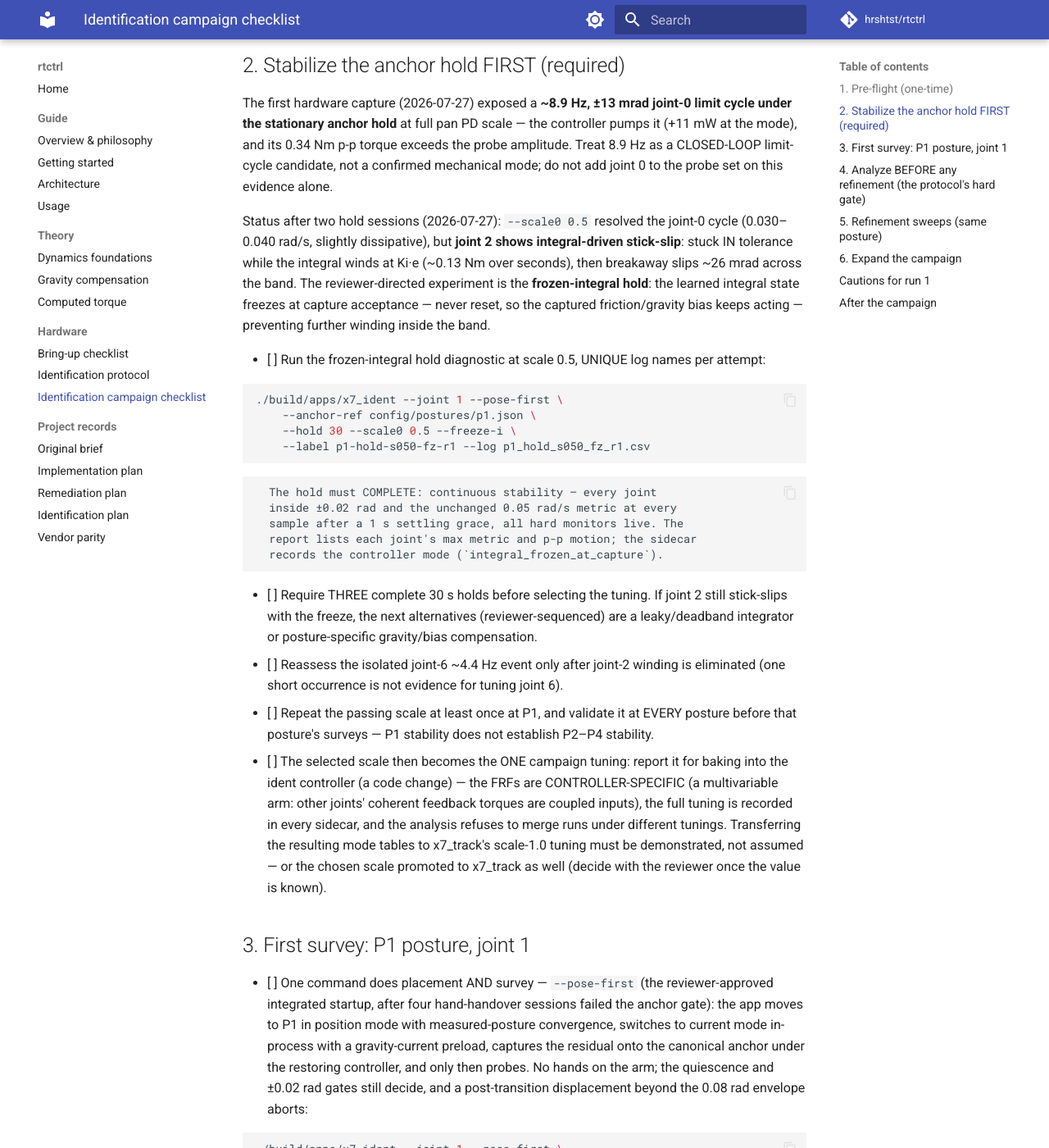
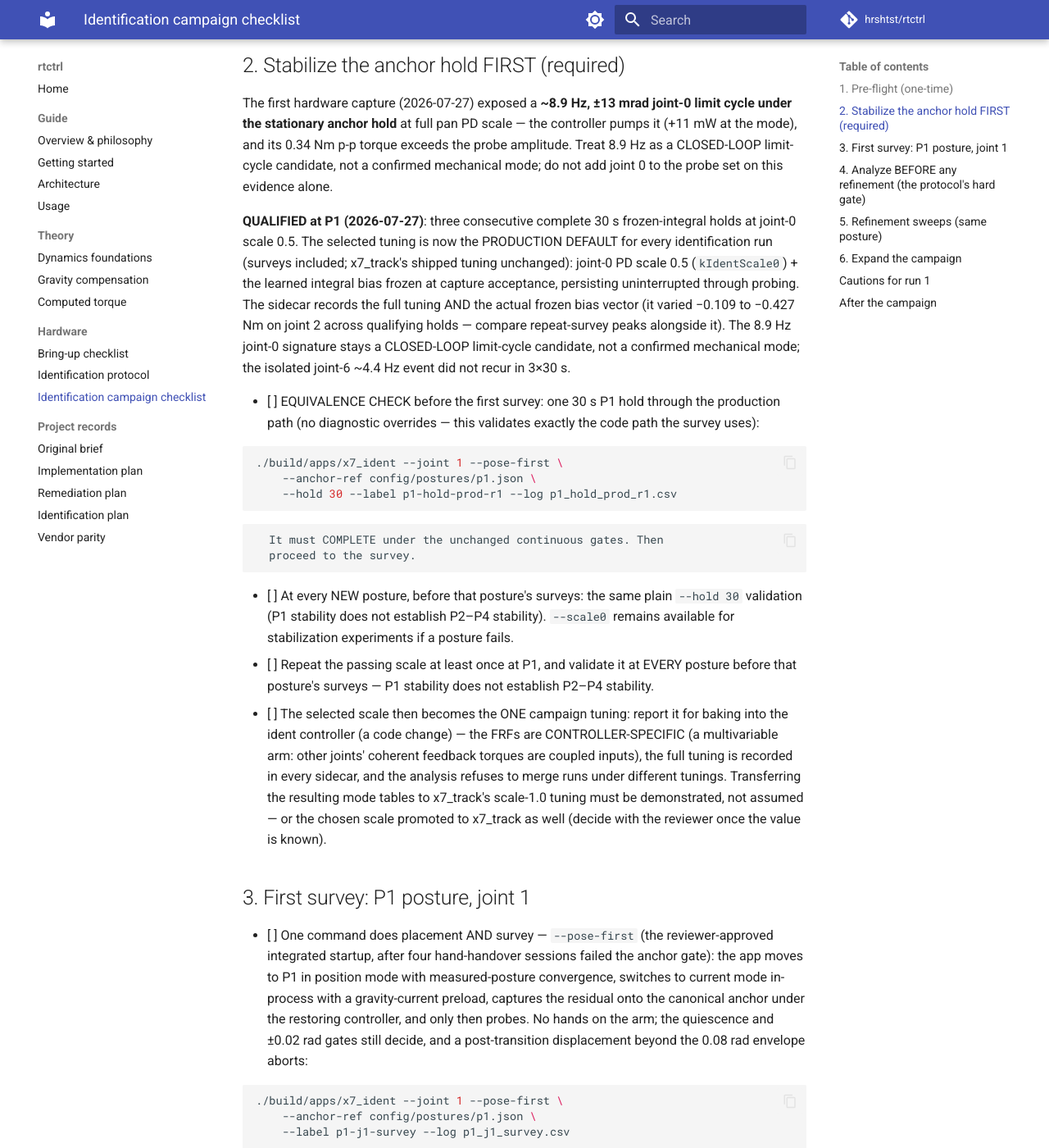
Before and after one commit to hrshtst/rtctrl, an MkDocs documentation site: the page built from docs/IDENTIFICATION_CAMPAIGN.md, in a window 1280 px wide and 1400 px high, scrolled down 521 px. Shown: the whole window at 82% size. Built offline with MkDocs 1.6.1 and Material for MkDocs 9.7.7, drawn with Linux system fonts in a browser that asks for light colours; comment, search, counter and statistics services are not loaded.

Commit message:
feat(ident): bake the qualified controller tuning into production
Qualification met (2026-07-27): three consecutive complete 30 s P1
holds. The selected tuning is now the default for EVERY identification
run, x7_track untouched:

1) kIdentScale0 = 0.5 joint-0 PD scale, identification-specific,
   applied by IdentRun always; --scale0 stays as an optional
   diagnostic override (1.0 still refused).
2) Integral frozen at capture acceptance BY DEFAULT for every
   capture-carrying run (pose-first surveys and holds); --freeze-i
   removed (it is no longer optional behavior).
3) The frozen bias persists uninterrupted through lead-in, probing,
   retries and final hold (frozen once, never unfrozen or reset).
4) The ACTUAL frozen 8-joint bias vector is recorded in the sidecar
   (observed joint-2 bias varied -0.109..-0.427 Nm across qualifying
   holds) and surfaced by the analysis as per-run state — visible for
   repeatability comparisons, never a merge criterion.
5) Plan addendum supersedes the 'shipped tuning unchanged' and
   'integrator pins the posture' statements: the CAPTURED bias pins
   the posture.
6) Production-survey test: a normal pose-first survey applies scale
   0.5, probes with the integral frozen, and records the mode, the
   gain vector and the frozen bias in the sidecar.

Campaign: production-path equivalence check (plain --hold 30) gates
the first survey; per-posture validation uses the same plain hold.
Emulator-validated: production hold and survey both run the baked
tuning (sidecar gain_scale [0.5, ...], frozen_bias_nm present).

Claude-Session: https://claude.ai/code/session_018U6gd6Z8sxPPGvah4xC6b4

````diff
--- a/docs/IDENTIFICATION_CAMPAIGN.md
+++ b/docs/IDENTIFICATION_CAMPAIGN.md
@@ -28,37 +28,34 @@ its 0.34 Nm p-p torque exceeds the probe amplitude. Treat 8.9 Hz as a
 CLOSED-LOOP limit-cycle candidate, not a confirmed mechanical mode; do
 not add joint 0 to the probe set on this evidence alone.
 
-Status after two hold sessions (2026-07-27): `--scale0 0.5` resolved
-the joint-0 cycle (0.030–0.040 rad/s, slightly dissipative), but
-**joint 2 shows integral-driven stick-slip**: stuck IN tolerance while
-the integral winds at Ki·e (~0.13 Nm over seconds), then breakaway
-slips ~26 mrad across the band. The reviewer-directed experiment is
-the **frozen-integral hold**: the learned integral state freezes at
-capture acceptance — never reset, so the captured friction/gravity
-bias keeps acting — preventing further winding inside the band.
+**QUALIFIED at P1 (2026-07-27)**: three consecutive complete 30 s
+frozen-integral holds at joint-0 scale 0.5. The selected tuning is now
+the PRODUCTION DEFAULT for every identification run (surveys included;
+x7_track's shipped tuning unchanged): joint-0 PD scale 0.5
+(`kIdentScale0`) + the learned integral bias frozen at capture
+acceptance, persisting uninterrupted through probing. The sidecar
+records the full tuning AND the actual frozen bias vector (it varied
+−0.109 to −0.427 Nm on joint 2 across qualifying holds — compare
+repeat-survey peaks alongside it). The 8.9 Hz joint-0 signature stays
+a CLOSED-LOOP limit-cycle candidate, not a confirmed mechanical mode;
+the isolated joint-6 ~4.4 Hz event did not recur in 3×30 s.
 
-- [ ] Run the frozen-integral hold diagnostic at scale 0.5, UNIQUE log
-      names per attempt:
+- [ ] EQUIVALENCE CHECK before the first survey: one 30 s P1 hold
+      through the production path (no diagnostic overrides — this
+      validates exactly the code path the survey uses):
 
   ```sh
   ./build/apps/x7_ident --joint 1 --pose-first \
       --anchor-ref config/postures/p1.json \
-      --hold 30 --scale0 0.5 --freeze-i \
-      --label p1-hold-s050-fz-r1 --log p1_hold_s050_fz_r1.csv
+      --hold 30 --label p1-hold-prod-r1 --log p1_hold_prod_r1.csv
   ```
 
-      The hold must COMPLETE: continuous stability — every joint
-      inside ±0.02 rad and the unchanged 0.05 rad/s metric at every
-      sample after a 1 s settling grace, all hard monitors live. The
-      report lists each joint's max metric and p-p motion; the sidecar
-      records the controller mode (`integral_frozen_at_capture`).
-- [ ] Require THREE complete 30 s holds before selecting the tuning.
-      If joint 2 still stick-slips with the freeze, the next
-      alternatives (reviewer-sequenced) are a leaky/deadband
-      integrator or posture-specific gravity/bias compensation.
-- [ ] Reassess the isolated joint-6 ~4.4 Hz event only after joint-2
-      winding is eliminated (one short occurrence is not evidence for
-      tuning joint 6).
+      It must COMPLETE under the unchanged continuous gates. Then
+      proceed to the survey.
+- [ ] At every NEW posture, before that posture's surveys: the same
+      plain `--hold 30` validation (P1 stability does not establish
+      P2–P4 stability). `--scale0` remains available for stabilization
+      experiments if a posture fails.
 - [ ] Repeat the passing scale at least once at P1, and validate it at
       EVERY posture before that posture's surveys — P1 stability does
       not establish P2–P4 stability.
````
Also changed, not shown: docs/IDENTIFICATION_PLAN.md (+32 -0 lines), 4 other files.
